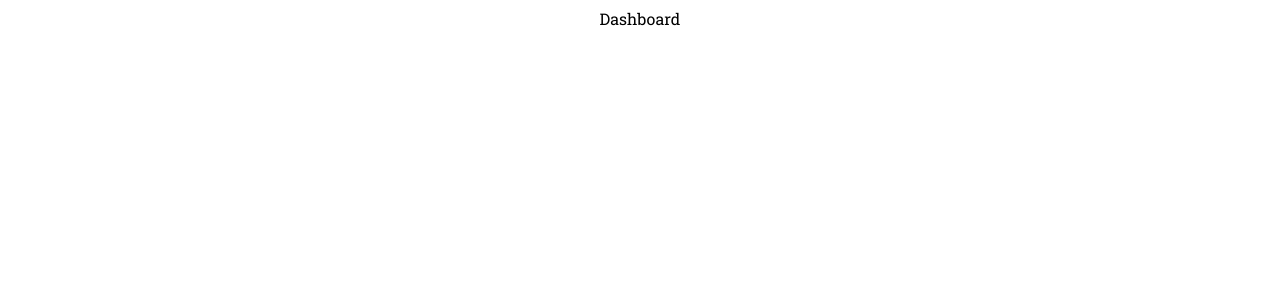
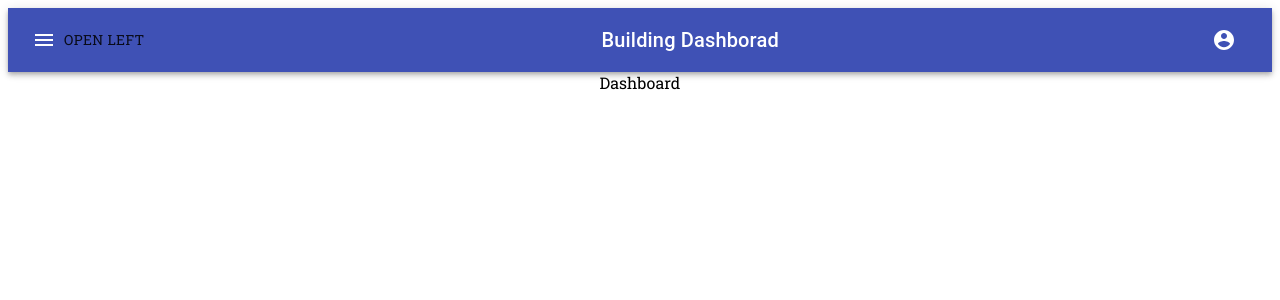
Before and after one commit to unachoza/Calculate-Building-Risks-and-Opportunites-, a React (Create React App) app: page / in a window 1280 px wide. Shown: the top 300 px of the page. Built offline with nearby package versions, Linux system fonts and the light colour scheme.

Commit message:
added slide left menu

```diff
--- a/package.json
+++ b/package.json
@@ -3,6 +3,8 @@
   "version": "0.1.0",
   "private": true,
   "dependencies": {
+    "@material-ui/core": "^4.9.3",
+    "@material-ui/icons": "^4.9.1",
     "@testing-library/jest-dom": "^4.2.4",
     "@testing-library/react": "^9.4.0",
     "@testing-library/user-event": "^7.2.1",
--- a/public/index.html
+++ b/public/index.html
@@ -5,12 +5,10 @@
     <link rel="icon" href="%PUBLIC_URL%/favicon.ico" />
     <meta name="viewport" content="width=device-width, initial-scale=1" />
     <meta name="theme-color" content="#000000" />
-    <meta
-      name="description"
-      content="Web site created using create-react-app"
-    />
+    <meta name="description" content="Web site created using create-react-app" />
     <link rel="apple-touch-icon" href="%PUBLIC_URL%/logo192.png" />
-<link href="https://fonts.googleapis.com/css?family=Roboto+Slab&display=swap" rel="stylesheet">
+    <link href="https://fonts.googleapis.com/css?family=Roboto+Slab&display=swap" rel="stylesheet" />
+    <link rel="stylesheet" href="https://fonts.googleapis.com/icon?family=Material+Icons" />
     <!--
       manifest.json provides metadata used when your web app is installed on a
       user's mobile device or desktop. See https://developers.google.com/web/fundamentals/web-app-manifest/
--- /dev/null
+++ b/src/Components/Navigation/Navigation.component.js
@@ -0,0 +1,87 @@
+import React from 'react';
+import { makeStyles } from '@material-ui/core/styles';
+import AppBar from '@material-ui/core/AppBar';
+import Toolbar from '@material-ui/core/Toolbar';
+import Typography from '@material-ui/core/Typography';
+import IconButton from '@material-ui/core/IconButton';
+import MenuIcon from '@material-ui/icons/Menu';
+import AccountCircle from '@material-ui/icons/AccountCircle';
+import Switch from '@material-ui/core/Switch';
+import FormControlLabel from '@material-ui/core/FormControlLabel';
+import FormGroup from '@material-ui/core/FormGroup';
+import MenuItem from '@material-ui/core/MenuItem';
+import Menu from '@material-ui/core/Menu';
+import OpenLeftMenu from '../OpenLeftMenu/OpenLeftMenu.component'
+
+const useStyles = makeStyles(theme => ({
+  root: {
+    flexGrow: 1,
+  },
+  menuButton: {
+    marginRight: theme.spacing(2),
+  },
+  title: {
+    flexGrow: 1,
+  },
+}));
+
+export default function MenuAppBar() {
+  const classes = useStyles();
+  const [anchorEl, setAnchorEl] = React.useState(null);
+  const open = Boolean(anchorEl);
+
+  const handleMenu = event => {
+    setAnchorEl(event.currentTarget);
+  };
+
+  const handleClose = () => {
+    setAnchorEl(null);
+  };
+
+  return (
+    <div className={classes.root}>
+      <AppBar position="static">
+        <Toolbar>
+          <IconButton edge="start" className={classes.menuButton} color="inherit" aria-label="menu">
+       <MenuIcon />
+
+       <OpenLeftMenu/>
+          </IconButton>
+          <Typography variant="h6" className={classes.title}>
+            Building Dashborad
+          </Typography>
+
+          <div>
+            <IconButton
+              aria-label="account of current user"
+              aria-controls="menu-appbar"
+              aria-haspopup="true"
+              onClick={handleMenu}
+              color="inherit"
+            >
+              <AccountCircle />
+            </IconButton>
+            <Menu
+              id="menu-appbar"
+              anchorEl={anchorEl}
+              anchorOrigin={{
+                vertical: 'top',
+                horizontal: 'right',
+              }}
+              keepMounted
+              transformOrigin={{
+                vertical: 'top',
+                horizontal: 'right',
+              }}
+              open={open}
+              onClose={handleClose}
+            >
+              <MenuItem onClick={handleClose}>Profile</MenuItem>
+              <MenuItem onClick={handleClose}>My account</MenuItem>
+            </Menu>
+          </div>
+        </Toolbar>
+      </AppBar>
+    </div>
+  );
+}
--- /dev/null
+++ b/src/Components/OpenLeftMenu/OpenLeftMenu.component.js
@@ -0,0 +1,102 @@
+import React from 'react';
+import { makeStyles } from '@material-ui/core/styles';
+import SwipeableDrawer from '@material-ui/core/SwipeableDrawer';
+import Button from '@material-ui/core/Button';
+import List from '@material-ui/core/List';
+import Divider from '@material-ui/core/Divider';
+import ListItem from '@material-ui/core/ListItem';
+import ListItemIcon from '@material-ui/core/ListItemIcon';
+import ListItemText from '@material-ui/core/ListItemText';
+import InboxIcon from '@material-ui/icons/MoveToInbox';
+import MailIcon from '@material-ui/icons/Mail';
+
+const useStyles = makeStyles({
+  list: {
+    width: 250,
+  },
+  fullList: {
+    width: 'auto',
+  },
+});
+
+export default function SwipeableTemporaryDrawer() {
+  const classes = useStyles();
+  const [state, setState] = React.useState({
+    top: false,
+    left: false,
+    bottom: false,
+    right: false,
+  });
+
+  const toggleDrawer = (side, open) => event => {
+    if (event && event.type === 'keydown' && (event.key === 'Tab' || event.key === 'Shift')) {
+      return;
+    }
+
+    setState({ ...state, [side]: open });
+  };
+
+  const sideList = side => (
+    <div
+      className={classes.list}
+      role="presentation"
+      onClick={toggleDrawer(side, false)}
+      onKeyDown={toggleDrawer(side, false)}
+    >
+      <List>
+        {['Inbox', 'Starred', 'Send email', 'Drafts'].map((text, index) => (
+          <ListItem button key={text}>
+            <ListItemIcon>{index % 2 === 0 ? <InboxIcon /> : <MailIcon />}</ListItemIcon>
+            <ListItemText primary={text} />
+          </ListItem>
+        ))}
+      </List>
+      <Divider />
+      <List>
+        {['All mail', 'Trash', 'Spam'].map((text, index) => (
+          <ListItem button key={text}>
+            <ListItemIcon>{index % 2 === 0 ? <InboxIcon /> : <MailIcon />}</ListItemIcon>
+            <ListItemText primary={text} />
+          </ListItem>
+        ))}
+      </List>
+    </div>
+  );
+
+  const fullList = side => (
+    <div
+      className={classes.fullList}
+      role="presentation"
+      onClick={toggleDrawer(side, false)}
+      onKeyDown={toggleDrawer(side, false)}
+    >
+      <List>
+        {['Inbox', 'Starred', 'Send email', 'Drafts'].map((text, index) => (
+          <ListItem button key={text}>
+            <ListItemIcon>{index % 2 === 0 ? <InboxIcon /> : <MailIcon />}</ListItemIcon>
+            <ListItemText primary={text} />
+          </ListItem>
+        ))}
+      </List>
+      <Divider />
+      <List>
+        {['All mail', 'Trash', 'Spam'].map((text, index) => (
+          <ListItem button key={text}>
+            <ListItemIcon>{index % 2 === 0 ? <InboxIcon /> : <MailIcon />}</ListItemIcon>
+            <ListItemText primary={text} />
+          </ListItem>
+        ))}
+      </List>
+    </div>
+  );
+
+  return (
+    <div>
+      <Button onClick={toggleDrawer('left', true)}>Open Left</Button>
+
+      <SwipeableDrawer open={state.left} onClose={toggleDrawer('left', false)} onOpen={toggleDrawer('left', true)}>
+        {sideList('left')}
+      </SwipeableDrawer>
+    </div>
+  );
+}
--- a/src/Pages/Dashboard/Dashboard.component.js
+++ b/src/Pages/Dashboard/Dashboard.component.js
@@ -1,5 +1,14 @@
-import React from 'react'
+import React from 'react';
+import Navigation from '../../Components/Navigation/Navigation.component';
+import OpenLeftMenu from '../../Components/OpenLeftMenu/OpenLeftMenu.component';
 
-const Dashboard = () => <div>Dashboard</div>
+const Dashboard = () => {
+  return (
+    <div>
+      <Navigation/>
 
-export default Dashboard
+      <div>Dashboard</div>
+    </div>
+  );
+};
+export default Dashboard;
```
Also changed, not shown: src/Components/Navigation/Navigation.styles.css (added), src/Components/OpenLeftMenu/OpenLeftMenu.style.css (added), 1 other file (tests, documents, lock files or other folders).
